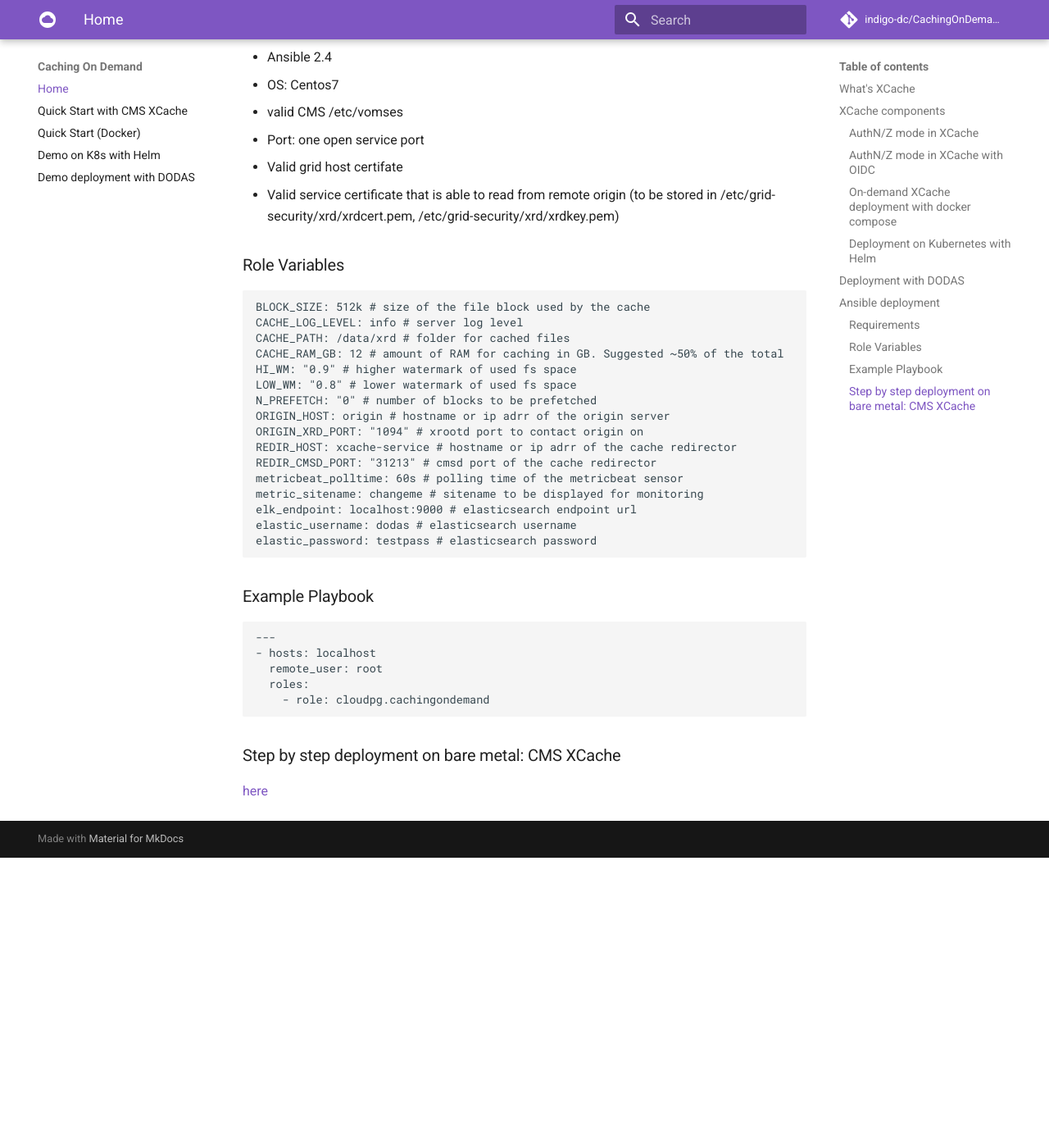
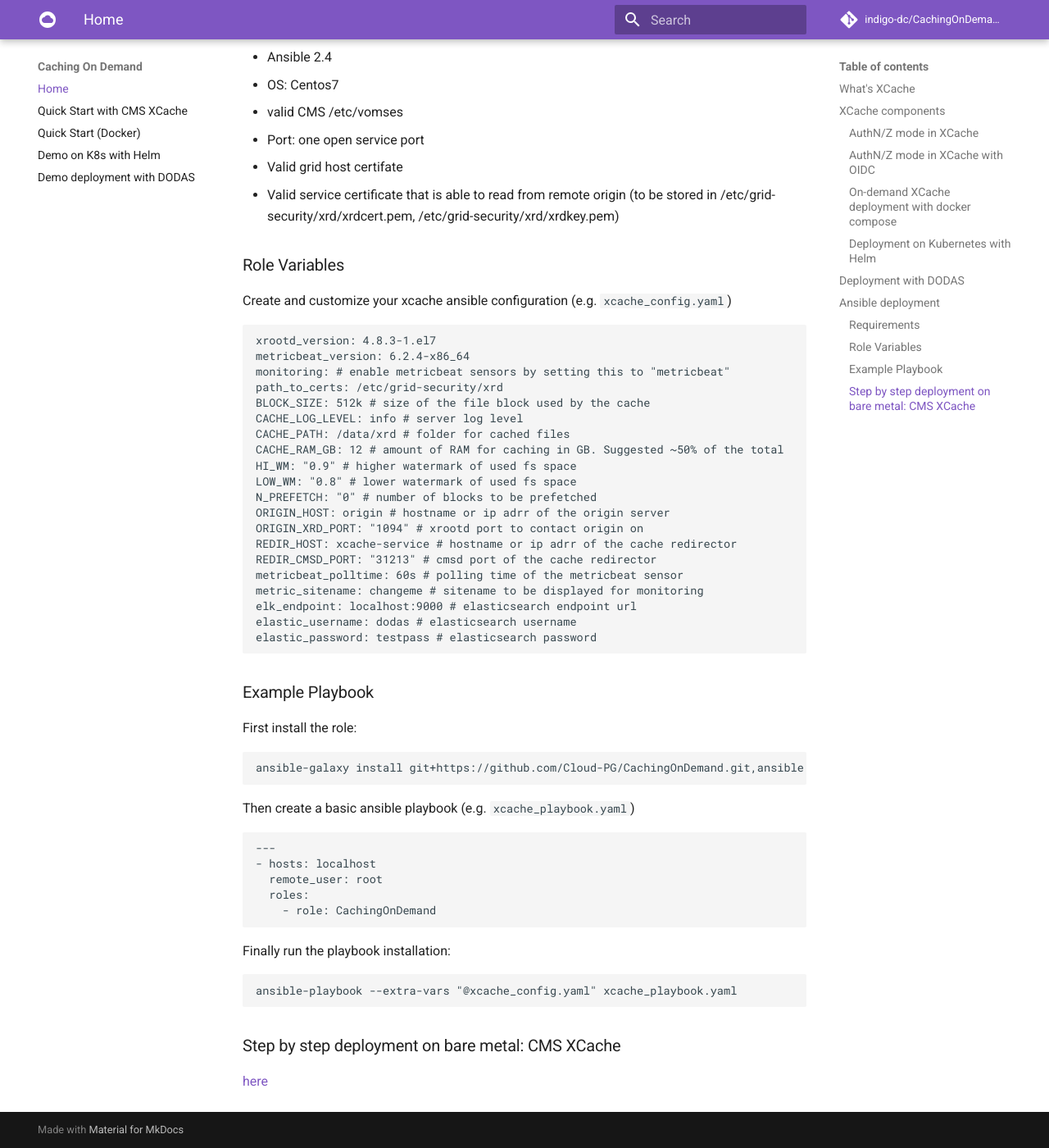
Before and after one commit to indigo-dc/CachingOnDemand, an MkDocs documentation site: the page built from docs/README.md, in a window 1280 px wide and 1400 px high, scrolled down 2596 px. Shown: the whole window at 82% size. Built offline with MkDocs 1.6.1 and Material for MkDocs 9.7.7, drawn with Linux system fonts in a browser that asks for light colours; comment, search, counter and statistics services are not loaded; before the commit the page ends 3642 px from its top, so only the background shows below that.

Commit message:
update doc

````diff
--- a/docs/README.md
+++ b/docs/README.md
@@ -70,7 +70,13 @@ A guided demo is available [here](demo/DODAS.md)
 
 ### Role Variables
 
+Create and customize your xcache ansible configuration (e.g. `xcache_config.yaml`)
+
 ``` yaml
+xrootd_version: 4.8.3-1.el7
+metricbeat_version: 6.2.4-x86_64
+monitoring: # enable metricbeat sensors by setting this to "metricbeat"
+path_to_certs: /etc/grid-security/xrd
 BLOCK_SIZE: 512k # size of the file block used by the cache
 CACHE_LOG_LEVEL: info # server log level
 CACHE_PATH: /data/xrd # folder for cached files
@@ -91,12 +97,26 @@ elastic_password: testpass # elasticsearch password
 
 ### Example Playbook
 
+First install the role:
+
+```bash
+ansible-galaxy install git+https://github.com/Cloud-PG/CachingOnDemand.git,ansible
+```
+
+Then create a basic ansible playbook (e.g. `xcache_playbook.yaml`)
+
 ```yaml
 ---
 - hosts: localhost
   remote_user: root
   roles:
-    - role: cloudpg.cachingondemand
+    - role: CachingOnDemand
+```
+
+Finally run the playbook installation:
+
+```bash
+ansible-playbook --extra-vars "@xcache_config.yaml" xcache_playbook.yaml
 ```
 
 ### Step by step deployment on bare metal: CMS XCache
````
Also changed, not shown: 2 other files.
